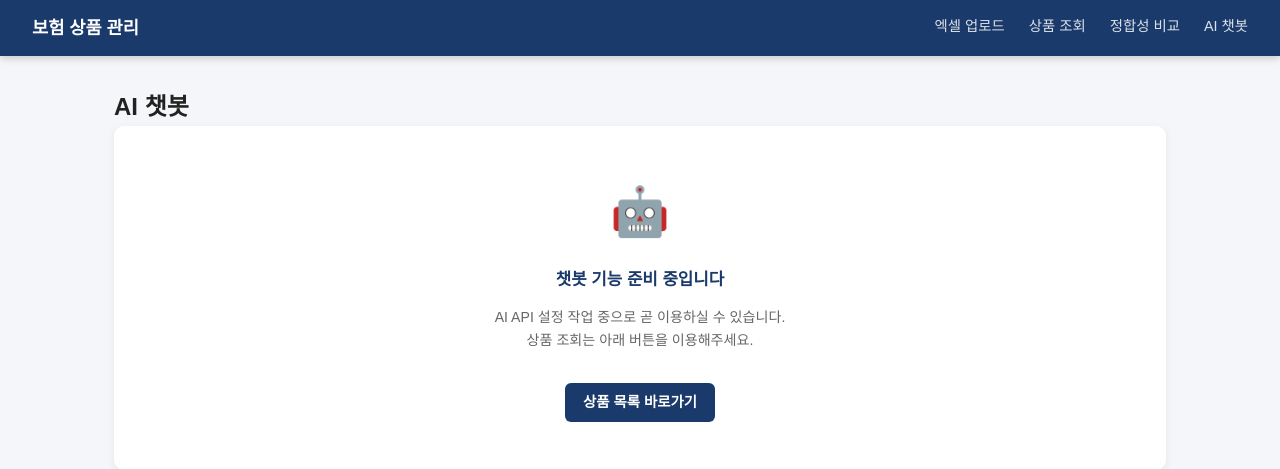
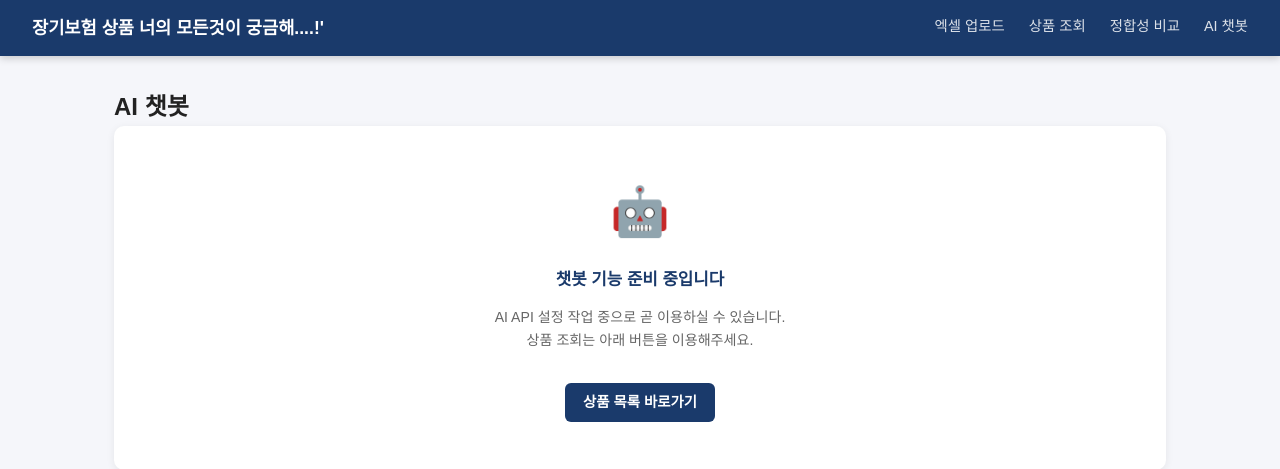
Before and after one commit to gagoly7920-spec/-, a Flask app: page /chat in a window 1280 px wide. Shown: the top 469 px of the page. Run offline with Flask 3, Linux system fonts and the light colour scheme; some libraries are stand-ins or nearby versions.

Commit message:
design: 상단 타이틀 변경

```diff
--- a/templates/base.html
+++ b/templates/base.html
@@ -8,7 +8,7 @@
 </head>
 <body>
   <nav class="navbar">
-    <a class="nav-brand" href="/">보험 상품 관리</a>
+    <a class="nav-brand" href="/">장기보험 상품 너의 모든것이 궁금해....!'</a>
     <div class="nav-links">
       <a href="/upload">엑셀 업로드</a>
       <a href="/products">상품 조회</a>
```
